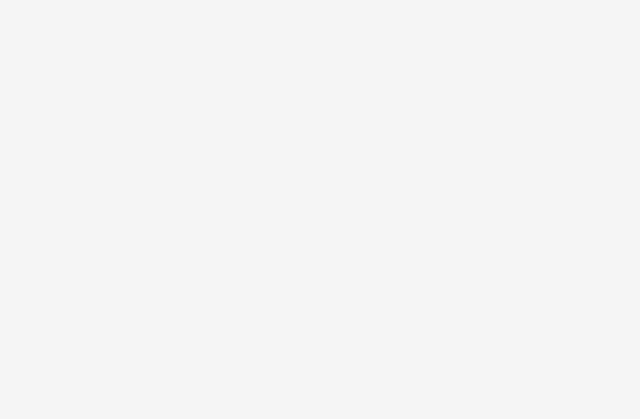
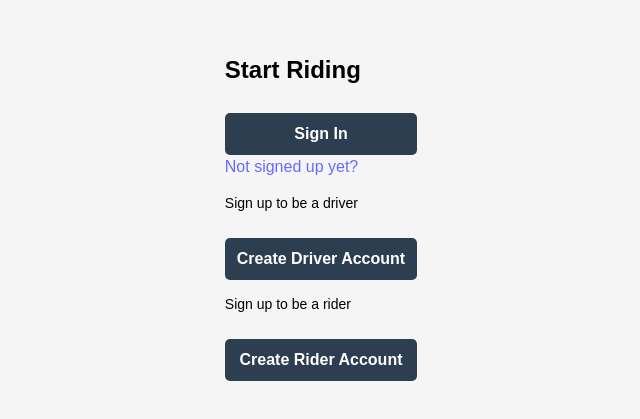
Before and after one commit to PanthersPool/PanthersPoolWeb, a React (Vite) app in the folder panthers-pool/: page /login in a window 1280 px wide. Before the commit this address had no page. Shown: the part 189-608 px from the top of the page, without its empty margins (319-959 px from the left). Built offline with nearby package versions, Linux system fonts and the light colour scheme.

Commit message:
Added Login Page

```diff
--- a/panthers-pool/src/App.jsx
+++ b/panthers-pool/src/App.jsx
@@ -12,12 +12,14 @@ import RegisterPage from "./RegisterPage"
 import "./App.css";
 import RideOption from "./rideOption.jsx";
 import ProfilePage from "./ProfilePage.jsx";
+import LoginPage from "./LoginPage.jsx"
 
 function App() {
   return (
     <Router>
       <Routes>
         <Route path="/" element={<LaunchPage />} />
+        <Route path="/login" element={<LoginPage />} />
         <Route path="/find-ride" element={<FindRide />} />
         <Route path="/driver-sign-up" element={<DriverSignUp />} />
         <Route path="/confirmation" element={<ConfirmationPage />} />
--- a/panthers-pool/src/FindRide.jsx
+++ b/panthers-pool/src/FindRide.jsx
@@ -6,6 +6,7 @@ import { useNavigate } from "react-router-dom";
 
 const FindRide = () => {
   const navigate = useNavigate();
+
 
   const handleSubmit = (event) => {
     event.preventDefault();
--- /dev/null
+++ b/panthers-pool/src/LoginPage.jsx
@@ -0,0 +1,29 @@
+import { useNavigate } from 'react-router-dom'
+
+export default function LoginPage () {
+    const navigate = useNavigate()
+
+    return (
+        <div>
+            <div>
+            <h1>Start Riding</h1>
+            <div>
+                <button>Sign In</button>
+            </div>
+            <div>
+                <a>Not signed up yet?</a>
+                <div>
+                    <p>Sign up to be a driver</p>
+                    <button onClick={() => navigate('/driver-sign-up')}>Create Driver Account</button>
+                </div>
+                <div>
+                    <p>Sign up to be a rider</p>
+                    <button onClick={() => navigate('/register')}>Create Rider Account</button>
+                </div>
+
+            </div>
+            </div>
+        </div>
+
+    )
+}
```
Also changed, not shown: panthers-pool/src/assets/registerImage.png (added).
